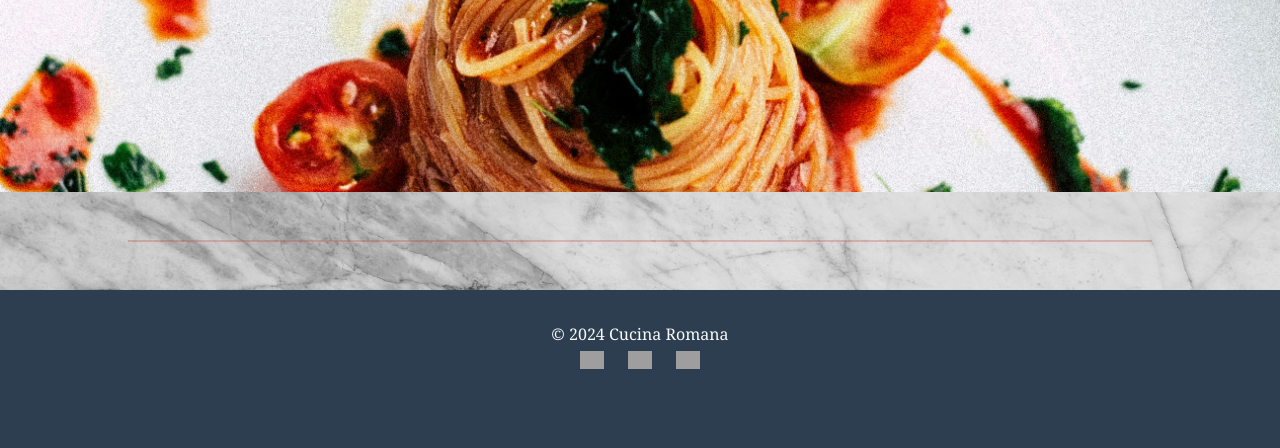
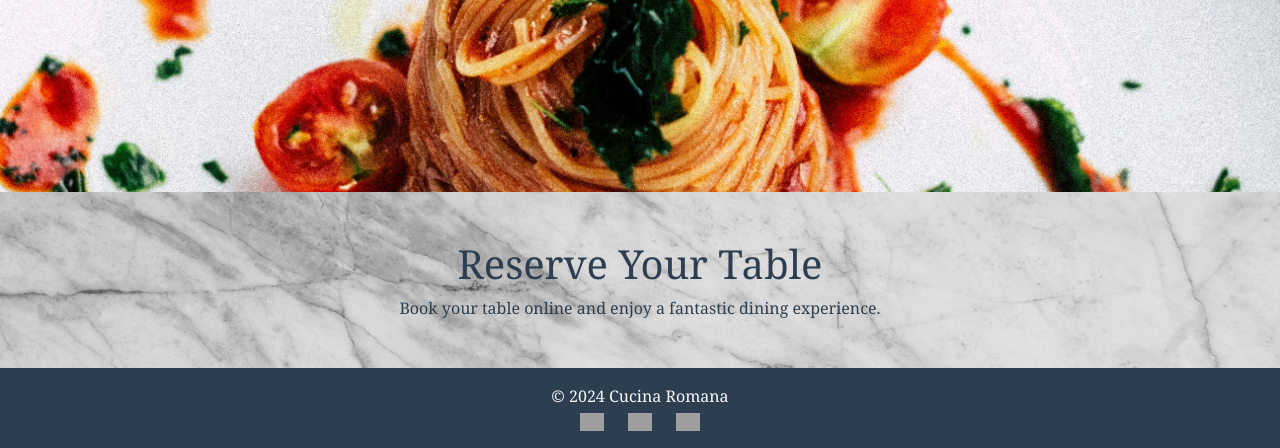
Before and after one commit to Malethrion/Restaurant-booking-system, a Django app: page / in a window 1280 px wide. Shown: the part 670-1118 px from the top of the page. Before the commit the page ends 1039 px from the top, so only its background shows below. Run offline with Django 4.2, Linux system fonts and the light colour scheme; grey boxes are pictures that could not be loaded.

Commit message:
Made hero section conditional to homepage only; updated base.html and index.html to improve layout consistency across pages.

```diff
--- a/bookings/templates/bookings/index.html
+++ b/bookings/templates/bookings/index.html
@@ -1,5 +1,23 @@
 {% extends 'base.html' %}
 
+{% block title %}
+Welcome to Cucina Romana
+{% endblock %}
+
+{% block hero %}
+<div class="hero-section text-center">
+    <div class="hero-content">
+        <h1>Welcome to Cucina Romana</h1>
+        <p>Experience the flavors of Italy with authentic cuisine and a cozy atmosphere.</p>
+        <a href="{% url 'list_reservations' %}" class="btn btn-danger btn-lg">View Reservations</a>
+        <a href="{% url 'register' %}" class="btn btn-secondary btn-lg ms-2">Register Now</a>
+    </div>
+</div>
+{% endblock %}
+
 {% block content %}
-<!-- Add any additional content you want here, without duplicating the hero section -->
+<div class="text-center mt-5">
+    <h2 class="display-6">Reserve Your Table</h2>
+    <p>Book your table online and enjoy a fantastic dining experience.</p>
+</div>
 {% endblock %}
--- a/templates/base.html
+++ b/templates/base.html
@@ -42,23 +42,15 @@
         </div>
     </nav>
 
-    <div class="hero-section text-center">
-        <div class="hero-content">
-            <h1>Welcome to Cucina Romana</h1>
-            <p>Experience the flavors of Italy with authentic cuisine and a cozy atmosphere.</p>
-            <a href="{% url 'list_reservations' %}" class="btn btn-danger btn-lg">View Reservations</a>
-            <a href="{% url 'register' %}" class="btn btn-secondary btn-lg ms-2">Register Now</a>
-        </div>
-    </div>
-
-    <hr class="decorative-divider">
+    {% block hero %}
+    {% endblock %}
 
     <div class="container mt-4">
         {% block content %}
         {% endblock %}
     </div>
 
-    <footer class="footer text-center">
+    <footer class="footer text-center mt-5 py-3">
         <p>&copy; 2024 Cucina Romana</p>
         <div class="social-media-links">
             <a href="#"><img src="{% static 'img/facebook-icon.png' %}" alt="Facebook"></a>
```
